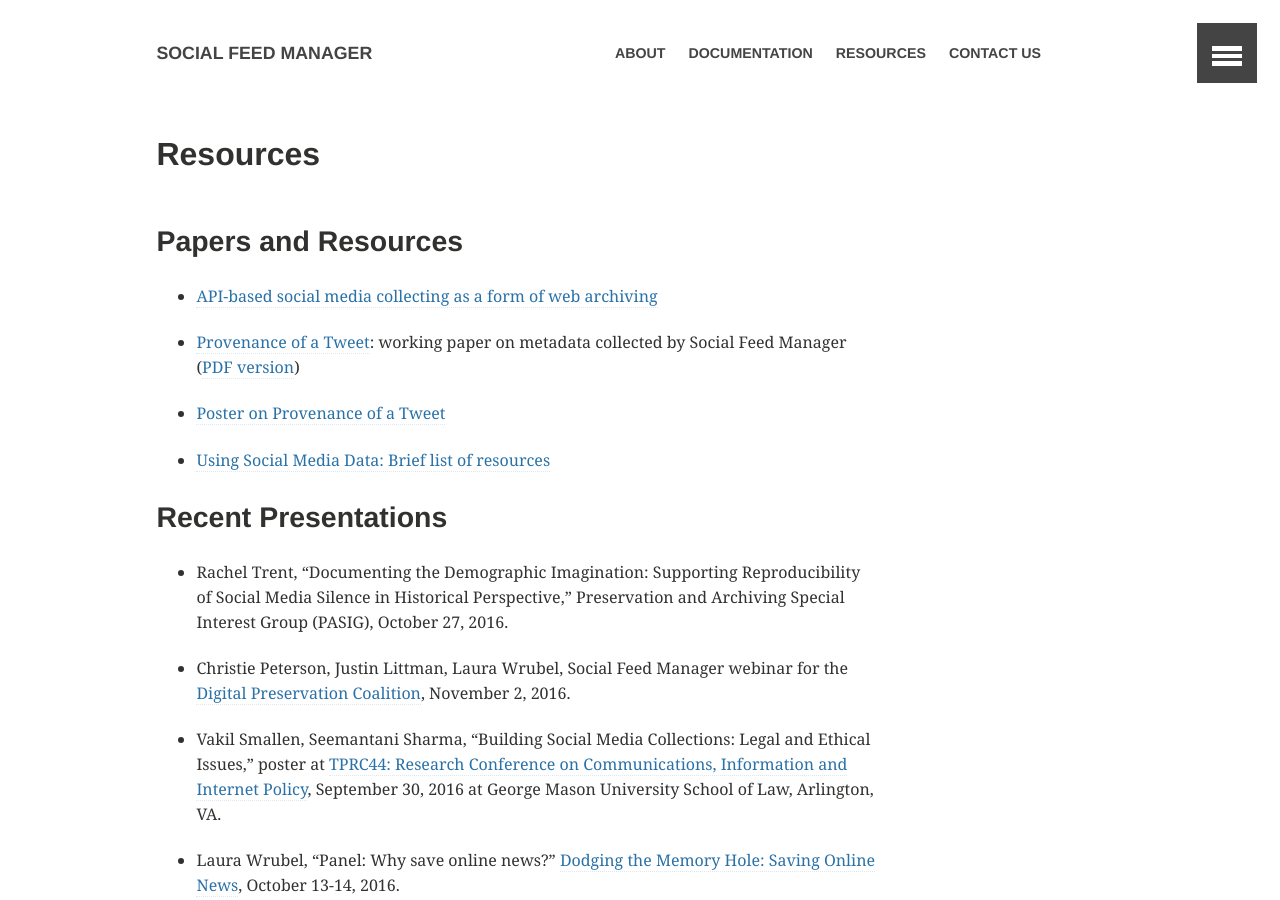
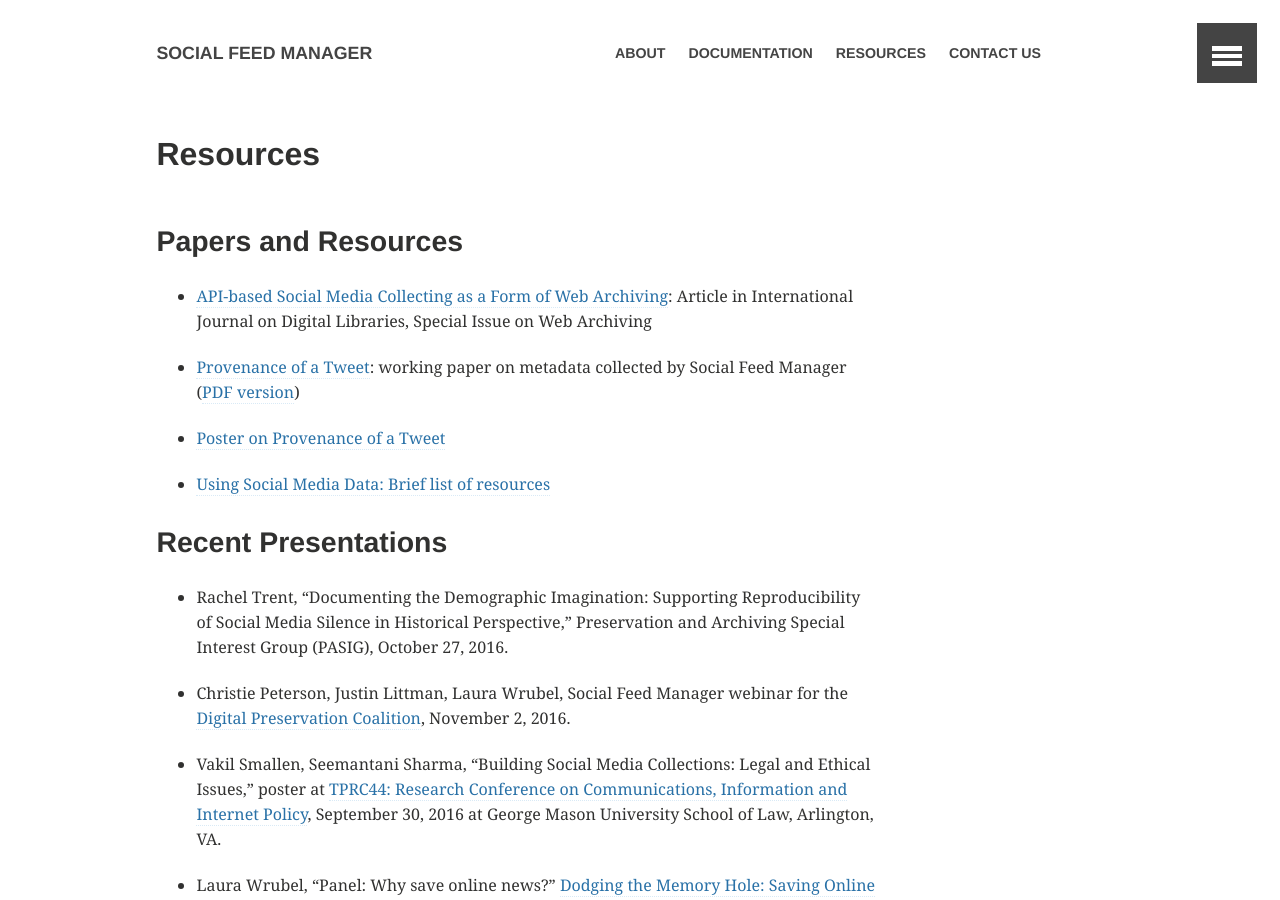
Before and after one commit to gwu-libraries/sfm-ui, a Jekyll site: the page built from resources/index.md, in a window 1280 px wide and 900 px high. Built offline with Jekyll 4.4.1, drawn with Linux system fonts in a browser that asks for light colours; comment, search, counter and statistics services are not loaded.

Commit message:
Fixed capitalization.

```diff
--- a/resources/index.md
+++ b/resources/index.md
@@ -12,7 +12,7 @@ ads: false
 
 Papers and Resources
 --------------------
-* [API-based social media collecting as a form of web archiving]({{ site.github.url }}/resources/social-media-collecting-IJDL.pdf)
+* [API-based Social Media Collecting as a Form of Web Archiving]({{ site.github.url }}/resources/social-media-collecting-IJDL.pdf): Article in International Journal on Digital Libraries, Special Issue on Web Archiving
 * [Provenance of a Tweet](https://scholarspace.library.gwu.edu/files/h128nd689): working paper on metadata collected by Social Feed Manager ([PDF version]({{ site.github.url }}/resources/provenance-of-tweet.pdf))
 * [Poster on Provenance of a Tweet]({{ site.github.url }}/resources/prov-tweet-poster.pdf)
 * [Using Social Media Data: Brief list of resources]({{ site.github.url }}/resources/ethics)
```
